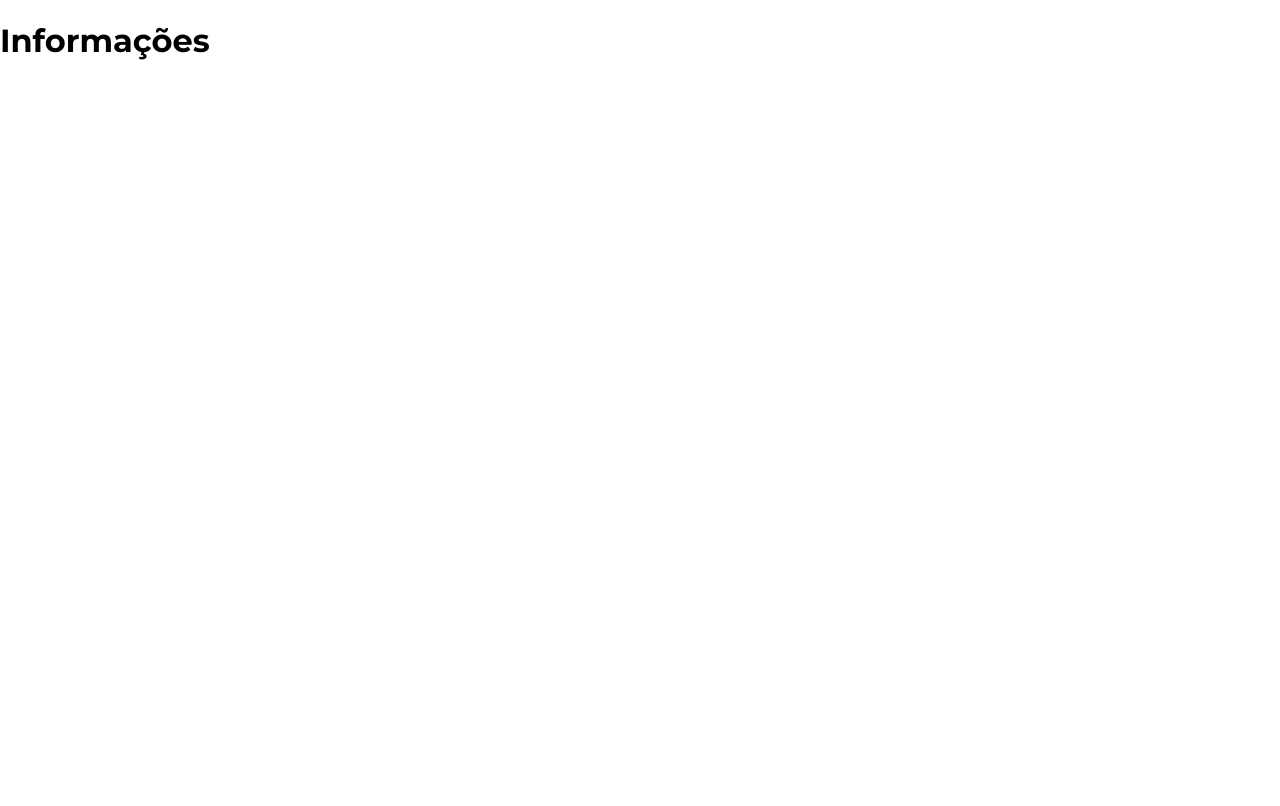
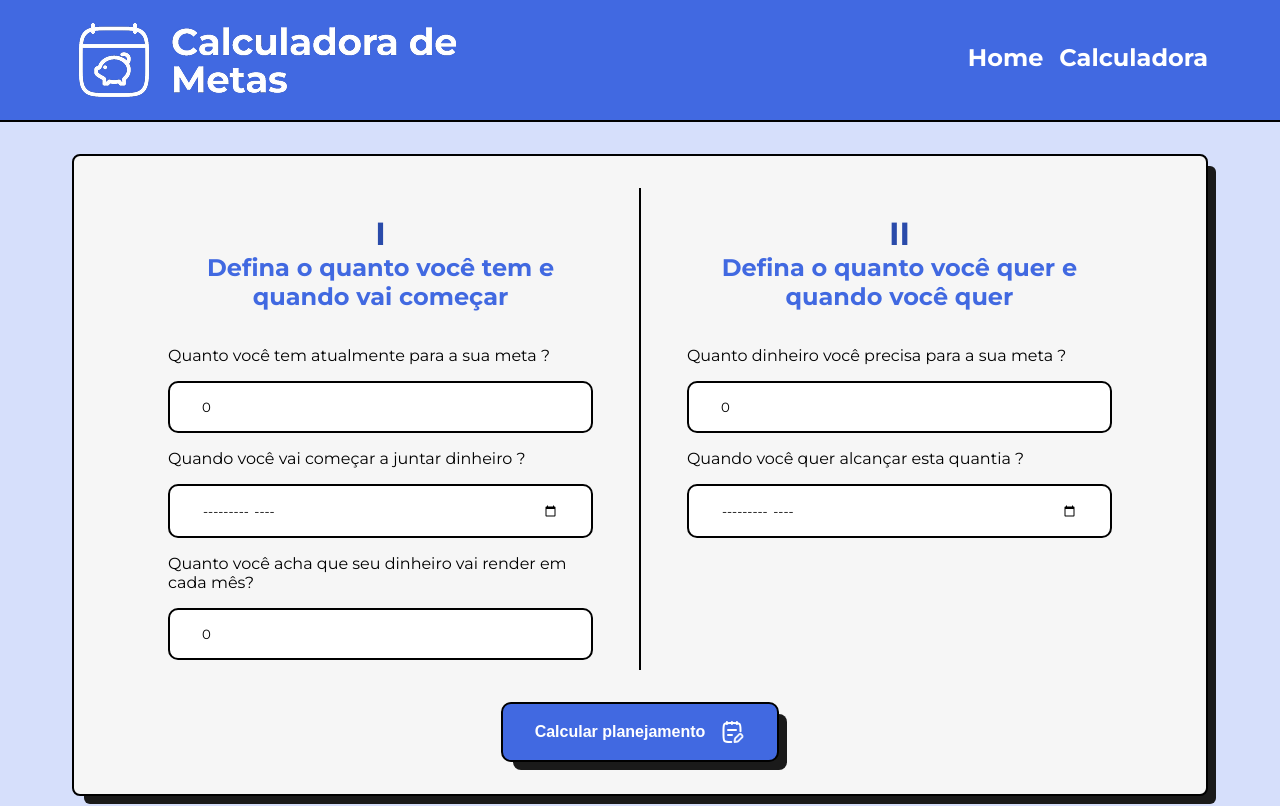
Before and after one commit to BernardoS/calculadora-metas, a React (Vite) app: page /calculadora-metas/info in a window 1280 px wide. Shown: the top 806 px of the page. Built offline with nearby package versions, Linux system fonts and the light colour scheme.

Commit message:
Estilização da tela de dados da meta [desktop]

```diff
--- a/package.json
+++ b/package.json
@@ -13,11 +13,14 @@
     "deploy": "gh-pages -d dist"
   },
   "dependencies": {
+    "formik": "^2.4.6",
     "gh-pages": "^6.3.0",
+    "moment": "^2.30.1",
     "react": "^19.0.0",
     "react-dom": "^19.0.0",
     "react-router-dom": "^7.2.0",
-    "styled-components": "^6.1.15"
+    "styled-components": "^6.1.15",
+    "yup": "^1.6.1"
   },
   "devDependencies": {
     "@eslint/js": "^9.19.0",
--- a/src/index.css
+++ b/src/index.css
@@ -1,5 +1,6 @@
 :root {
  --main-color: #4169E1;
+ --main-color-darker: #2A4BAA;
  --main-title: #4169E1;
  --bg-default: #F6F6F6;
  --bg-blue: #D6DFFB;
--- /dev/null
+++ b/src/pages/GoalInfo/index.tsx
@@ -0,0 +1,134 @@
+import {
+    ErrorMessage,
+    Formik,
+    FormikHelpers
+} from "formik";
+import Footer from "../../components/Footer";
+import Header from "../../components/Header";
+import * as Yup from 'yup';
+import {
+    GoalForm,
+    GoalFormBody,
+    GoalFormButton,
+    GoalFormDivider,
+    GoalFormField,
+    GoalFormFieldSet,
+    GoalFormFooter,
+    GoalInfoContainer,
+    GoalInfoContent,
+    InfoBox
+} from "./style";
+import NoteIcon from "../../assets/icons/note-edit.svg";
+
+
+const GoalInfo = () => {
+
+    interface GoalFormValues {
+        initialQuantity: number;
+        finalQuantity: number;
+        initialDate: Date;
+        finalDate: Date;
+        growthRate: number;
+    }
+
+    const validationSchema = Yup.object({
+        name: Yup.string()
+            .required("Por favor, informe o seu nome !"),
+        email: Yup.string()
+            .email("Por favor, informe um e-mail válido")
+            .required("Por favor, informe seu e-mail"),
+        password: Yup.string()
+            .min(8, "A senha deve possuir no mínimo 8 caracteres")
+            .required("Por favor, informe uma senha para seu cadastro"),
+        confirmPassword: Yup.string()
+            .oneOf([Yup.ref('password')], 'As duas senhas não coincidem!')
+            .required("Por favor, confirme sua senha")
+    })
+
+    function createPlan(
+        values: GoalFormValues,
+        { resetForm }: FormikHelpers<GoalFormValues>
+    ) {
+        console.log("Formulário submetido:", values);
+
+        const user = values;
+        console.log(user);
+
+        resetForm();
+    }
+
+    return (
+        <>
+            <Header />
+            <GoalInfoContainer>
+                <GoalInfoContent>
+                    <InfoBox>
+                        <Formik<GoalFormValues>
+                            initialValues={{
+                                initialQuantity: 0.0,
+                                finalQuantity: 0.0,
+                                initialDate: new Date(),
+                                finalDate: new Date(),
+                                growthRate: 0
+                            }}
+                            onSubmit={createPlan}
+                            validationSchema={validationSchema}>
+
+                            <GoalForm>
+                                <GoalFormBody>
+                                    <GoalFormFieldSet>
+                                        <h2><b>I</b><br />Defina o quanto você tem e quando vai começar</h2>
+                                        <label htmlFor='initialQuantity'>
+                                            Quanto você tem atualmente para a sua meta ?
+                                        </label>
+                                        <GoalFormField name="initialQuantity" id="initialQuantity" />
+                                        <ErrorMessage name='initialQuantity' />
+
+                                        <label htmlFor='initialDate'>
+                                            Quando você vai começar a juntar dinheiro ?
+                                        </label>
+                                        <GoalFormField type="month" name="initialDate" id="initialDate" />
+                                        <ErrorMessage name='initialDate' />
+
+                                        <label htmlFor='growthRate'>
+                                            Quanto você acha que seu dinheiro vai render em cada mês?
+                                        </label>
+                                        <GoalFormField name="growthRate" id="growthRate" />
+                                        <ErrorMessage name='growthRate' />
+                                    </GoalFormFieldSet>
+
+                                    <GoalFormDivider/>
+
+                                    <GoalFormFieldSet>
+                                        <h2><b>II</b><br />Defina o quanto você quer e quando você quer</h2>
+                                        <label htmlFor='finalQuantity'>
+                                            Quanto dinheiro você precisa para a sua meta ?
+                                        </label>
+                                        <GoalFormField name="finalQuantity" id="finalQuantity" />
+                                        <ErrorMessage name='finalQuantity' />
+
+                                        <label htmlFor='finalDate'>
+                                            Quando você quer alcançar esta quantia ?
+                                        </label>
+                                        <GoalFormField type="month" name="finalDate" id="finalDate" />
+                                        <ErrorMessage name='finalDate' />
+                                    </GoalFormFieldSet>
+                                </GoalFormBody>
+                                <GoalFormFooter>
+                                    <GoalFormButton type="button">
+                                        Calcular planejamento <img src={NoteIcon} alt="ícone de calcular a meta" />
+                                    </GoalFormButton>
+                                </GoalFormFooter>
+
+                            </GoalForm>
+
+                        </Formik>
+                    </InfoBox>
+                </GoalInfoContent>
+            </GoalInfoContainer>
+            <Footer />
+        </>
+    )
+}
+
+export default GoalInfo;
--- /dev/null
+++ b/src/pages/GoalInfo/style.tsx
@@ -0,0 +1,120 @@
+import { Field, Form } from "formik";
+import styled from "styled-components";
+
+export const GoalInfoContainer = styled.div`
+    background-color: var(--bg-blue);
+    display: flex;
+    justify-content: center;
+    width: 100%;
+    min-height: 100dvh;
+    padding-bottom:32px;
+`
+export const GoalInfoContent = styled.div`
+    display: flex;
+    flex-direction: column;
+    width: 100%;
+    max-width: 1200px;
+    padding: 32px;
+    box-sizing: border-box;
+`
+
+export const InfoBox = styled.div`
+    display: flex;
+    background-color: var(--bg-default);
+    border: 2px solid var(--border-default);
+    border-radius: 8px;
+    padding: 32px 80px;
+    box-shadow: 10px 10px 0px -2px rgba(26,26,26,1);
+    -webkit-box-shadow: 10px 10px 0px -2px rgba(26,26,26,1);
+    -moz-box-shadow: 10px 10px 0px -2px rgba(26,26,26,1);
+`
+
+export const GoalForm = styled(Form)`
+    display: flex;
+    flex-direction: column;
+    width: 100%;
+`;
+export const GoalFormBody = styled.section`
+    display: flex;
+    flex-direction: row;
+    width: 100%;
+`;
+
+export const GoalFormFooter = styled.section`
+    margin-top: 32px;
+    display: flex;
+    align-items: center;
+    justify-content: center;
+    width: 100%;
+`
+
+export const GoalFormFieldSet = styled.fieldset`
+    display: flex;
+    flex-direction: column;
+    width: 50%;
+    border: none;
+
+    h2{
+        text-align: center;
+        font-size: 24px;
+        color:var(--main-color);
+        b{
+            font-size: 32px;
+            color:var(--main-color-darker);
+        }
+    }
+    label{
+        font-size: 16px;
+        margin: 16px 0px;
+    }
+`
+
+export const GoalFormField = styled(Field)`
+    border: 2px solid var(--border-default);
+    border-radius: 10px;
+    padding: 16px 32px;
+    font-family: 'Montserrat', Helvetiva, sans-serif;
+`
+
+export const GoalFormButton = styled.button`
+    padding: 16px 32px;
+    background-color: var(--main-color);
+    display: flex;
+    flex-direction: row;
+    align-items: center;
+    justify-content: center;
+    gap:16px;
+    border-radius: 10px;
+    border:2px solid var(--border-default);
+    color: var(--txt-light);
+    text-decoration: none;
+    font-weight: bold;
+    font-size: 16px;
+    box-shadow: 10px 10px 0px -2px rgba(26,26,26,1);
+    -webkit-box-shadow: 10px 10px 0px -2px rgba(26,26,26,1);
+    -moz-box-shadow: 10px 10px 0px -2px rgba(26,26,26,1);
+    transition: 0.2s;
+    cursor: pointer;
+
+    img{
+        width: 24px;
+        height: 24px;
+    }
+
+    &:hover{
+        scale: 1.05;
+    }
+
+    &:active{
+        scale: 0.9;
+    }
+
+`;
+
+export const GoalFormDivider = styled.div`
+    height:100%;
+    width: 2px;
+    border: none;
+    margin:0px 32px;
+    background-color: var(--border-default);
+`
--- a/src/pages/Home/index.tsx
+++ b/src/pages/Home/index.tsx
@@ -35,7 +35,7 @@ const Home = () => {
                             </BannerInfoText>
                             <BannerAction>
                                 <BannerActionLink to="/calculadora-metas/info" >
-                                    Calcular sua Meta <img src={NoteIcon} alt="ícone de calcular a meta" />
+                                    Calcular Planejamento <img src={NoteIcon} alt="ícone de calcular a meta" />
                                 </BannerActionLink>
                             </BannerAction>
                         </BannerInfoSection>
--- a/src/pages/Home/styles.tsx
+++ b/src/pages/Home/styles.tsx
@@ -131,6 +131,10 @@ export const BannerActionLink = styled(Link)`
 
     &:hover{
         scale: 1.05;
+    }
+
+    &:active{
+        scale: 0.9;
     }
 
     @media ${device.laptop} {
--- a/src/routes/MainRouter.tsx
+++ b/src/routes/MainRouter.tsx
@@ -1,5 +1,6 @@
 import { BrowserRouter, Route, Routes } from "react-router-dom";
 import Home from "../pages/Home";
+import GoalInfo from "../pages/GoalInfo";
 
 
 const MainRouter = () =>{
@@ -7,7 +8,7 @@ const MainRouter = () =>{
         <BrowserRouter>
             <Routes>
                 <Route path="/calculadora-metas/" element={<Home/>}/>
-                <Route path="/calculadora-metas/info" element={<h1>Informações</h1>}/>
+                <Route path="/calculadora-metas/info" element={<GoalInfo/>}/>
                 <Route path="/calculadora-metas/resultados" element={<h1>Resultados</h1>}/>
             </Routes>
         </BrowserRouter>
```
Also changed, not shown: 1 other file (tests, documents, lock files or other folders).
